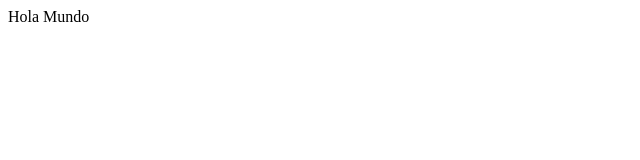
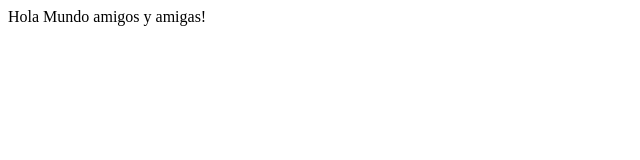
Before and after one commit to Andresdev24/proyectoDemoCursoPrework, a plain HTML site: page index.html in a window 1280 px wide. Shown: the whole page, without its empty margins (0-640 px from the left). Drawn offline with Linux system fonts and the light colour scheme.

Commit message:
Cambios en pagina index

```diff
--- a/index.html
+++ b/index.html
@@ -7,6 +7,6 @@
     <title>Hola Mundo</title>
 </head>
 <body>
-Hola Mundo
+Hola Mundo amigos y amigas!
 </body>
 </html>
```
